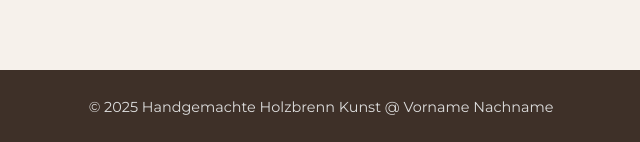
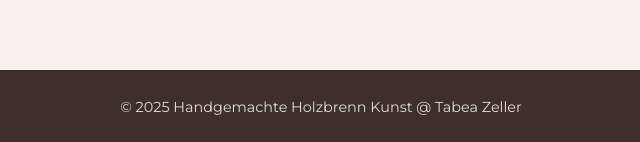
Before and after one commit to BurningArt-CH/Burning_Art_website, a plain HTML site: page index.html in a window 1280 px wide. Shown: the part 3800-3942 px from the top of the page, 319-959 px from the left. Drawn offline with nearby package versions, Linux system fonts and the light colour scheme.

Commit message:
Fix HTML formatting and update footer details

```diff
--- a/index.html
+++ b/index.html
@@ -129,7 +129,7 @@ die Wärme und Schönheit von Naturholz.
 <footer>
 
 © 2025 Handgemachte Holzbrenn Kunst
-@ Vorname Nachname
+@ Tabea Zeller
 
 </footer>
 
```
